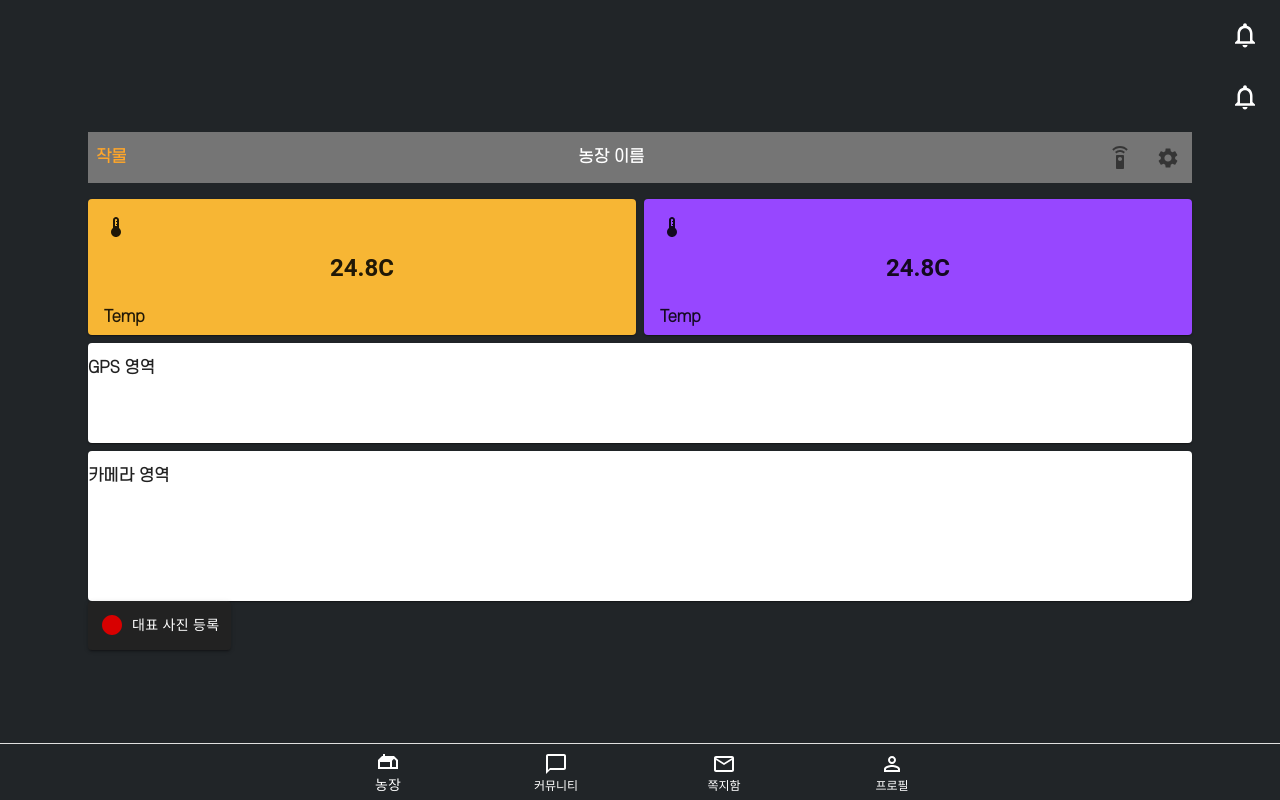
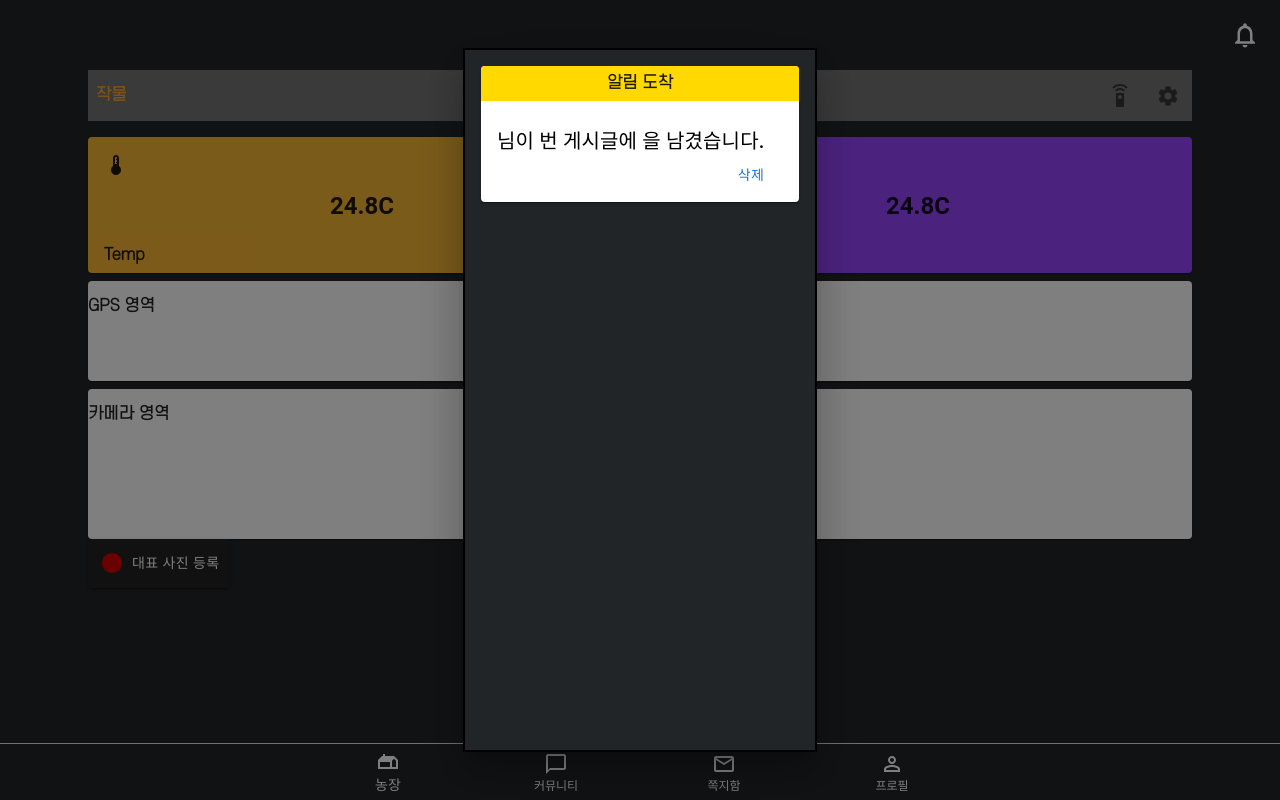
Before and after one commit to sfdjsh/PJT_Handfarm, a React (Create React App) app in the folder frontend/: page /myfarm in a window 1280 px wide. Both pictures are taken after a click on the button 1245 px from the left and 35 px from the top of the page. Built offline with nearby package versions, Linux system fonts and the light colour scheme; no server answers; what recoil-persist would draw is missing.

Commit message:
Feat: 알림전체보기, 읽음처리, 삭제 구현

```diff
--- /dev/null
+++ b/frontend/src/components/alarm/Alarm.css
@@ -0,0 +1,7 @@
+.read-alarm {
+  background-color: #757575;
+}
+
+.unread-alarm {
+  background-color: white;
+}
--- /dev/null
+++ b/frontend/src/components/alarm/AlarmDelete.jsx
@@ -0,0 +1,26 @@
+import React from "react";
+import { useState } from "react";
+import { BASE_URL } from "../../config";
+import axios from 'axios'
+
+const AlarmDelete = ({alarmId}) => {
+  const accessToken = localStorage.getItem('access_token')
+  if (alarmId !== 0) {
+    axios({
+      method: 'DELETE',
+      url: `${BASE_URL}/alarm/${alarmId}`,
+      headers : {
+        accessToken: accessToken
+      }
+      .then(alert('정말 삭제하시겠습니까?'))
+    })
+  }
+
+  return (
+    <>
+    </>
+  )
+}
+
+
+export default AlarmDelete;
--- /dev/null
+++ b/frontend/src/components/alarm/AlarmInfo.jsx
@@ -0,0 +1,72 @@
+import { Typography, Card, Box, Button, CardContent } from "@mui/material";
+import React, { useEffect, useState } from "react";
+import Alarm from "../../pages/api/Alarm";
+import AlarmDelete from "./AlarmDelete";
+import { styled } from "@mui/material/styles";
+import AlarmRead from "./AlarmRead"
+import "./Alarm.css"
+
+const CardContentNoPadding = styled(CardContent)(`
+  padding: 16;
+  &:last-child {
+    padding-bottom: 0;
+  }
+`);
+
+const AlarmInfo = () => {
+
+  const [alarms, setAlarms] = useState([{}]);
+  const [alarmType, setAlarmType] = useState("");
+  const [alarmId, setAlarmId] = useState(0)
+  const [readAlarmId, setReadAlarmId] = useState(0)
+
+  useEffect(() => {
+    async function AlarmList() {
+      const data = await Alarm();
+      setAlarms(data);
+    }
+    AlarmList();
+  }, []);
+
+  const changeWord = (type) => {
+    if (type === "comment") {
+      return <span style={{ color: "blue" }}>댓글</span>;
+    } else if (type === "reply") {
+      return <span style={{ color: "green" }}>답글</span>;
+    } else if (type === "like") {
+      return <span style={{ color: "red" }}>대댓글</span>;
+    }
+  };
+
+  return (
+    <div>
+      {alarms.map((alarm) => {
+        return (
+          <Card className={alarm.isRead===true? "read-alarm" : "unread-alarm"}
+          sx={{m:2}} key={alarm.idx}
+          onClick={() => {setReadAlarmId(alarm.idx)}}>
+            <Box sx={{ background: "#FFD900", p: 1 }} textAlign="center">
+              알림 도착
+            </Box>
+            <CardContentNoPadding>
+              {alarm.isRead===true? <span>(읽음)</span> : <></>}
+              <Typography variant="h6" sx={{ mt: 1, color: "black" }}>
+                {alarm.fromUserNickname}님이 {alarm.articeIdx}번 게시글에{" "}
+                {changeWord(alarm.noticeType)}을 남겼습니다.
+              </Typography>
+              <Box sx={{ display: "flex", justifyContent: "end", mb:1}}>
+                <Button onClick={() => {setAlarmId(alarm.idx)}
+              }>삭제</Button>
+                {/* <Button onClick={() => {<AlarmDelete alarmId={alarm.idx}/>}}>삭제</Button> */}
+              </Box>
+            </CardContentNoPadding>
+          </Card>
+        );
+      })}
+      <AlarmDelete alarmId={alarmId} />
+      <AlarmRead readId={readAlarmId}/>
+    </div>
+  );
+};
+
+export default AlarmInfo;
--- a/frontend/src/components/alarm/AlarmModal.jsx
+++ b/frontend/src/components/alarm/AlarmModal.jsx
@@ -1,16 +1,18 @@
 import React from "react";
+import AlarmInfo from "./AlarmInfo";
+import { Box, Modal, Button } from "@mui/material";
+import NotificationsNoneIcon from '@mui/icons-material/NotificationsNone';
 
 const style = {
-  position: 'absolute',
-  top: '50%',
-  left: '50%',
-  transform: 'translate(-50%, -50%)',
-  width: 250,
-  height: 500,
-  bgcolor: '#212528',
-  border: '2px solid #000',
+  position: "absolute",
+  top: "50%",
+  left: "50%",
+  transform: "translate(-50%, -50%)",
+  width: 350,
+  height: 700,
+  bgcolor: "#212528",
+  border: "2px solid #000",
   boxShadow: 24,
-  p: 4,
 };
 
 const AlarmModal = () => {
@@ -20,6 +22,10 @@ const AlarmModal = () => {
 
   return (
     <>
+      <NotificationsNoneIcon
+        sx={{ fontSize: "30px" }}
+        onClick={handleOpen}
+      />
       <Modal
         open={open}
         onClose={handleClose}
@@ -27,11 +33,11 @@ const AlarmModal = () => {
         aria-describedby="modal-modal-description"
       >
         <Box sx={style}>
-          <div>ㅇㅋ</div>
+          <AlarmInfo />
         </Box>
       </Modal>
     </>
-  )
-}
+  );
+};
 
-export default AlarmModal
+export default AlarmModal;
--- /dev/null
+++ b/frontend/src/components/alarm/AlarmRead.jsx
@@ -0,0 +1,23 @@
+import React from "react";
+import { useState } from "react";
+import { BASE_URL } from "../../config";
+import axios from 'axios'
+
+const AlarmDelete = ({readId}) => {
+  const accessToken = localStorage.getItem('access_token')
+  if (readId !== 0) {
+    axios({
+      method: 'POST',
+      url: `${BASE_URL}/alarm/${readId}`,
+      headers : {
+        accessToken: accessToken
+      }
+    })
+      .then(response => {
+        console.log(response.data)
+      })
+  }
+}
+
+
+export default AlarmDelete;
--- a/frontend/src/components/common/Header.jsx
+++ b/frontend/src/components/common/Header.jsx
@@ -4,8 +4,7 @@ import NotificationsIcon from '@mui/icons-material/NotificationsNone';
 import axios from 'axios';
 import { BASE_URL } from '../../config';
 import { useState } from 'react';
-// import AlarmCount from '../../pages/api/AlarmCount'
-
+import AlarmModal from '../alarm/AlarmModal'
 
 export const Header = () => {
   const location = window.location.pathname
@@ -34,7 +33,7 @@ export const Header = () => {
         <Box sx={{ display: "flex", justifyContent:"end", alignItems: "center", mt:1, mr:1 }}>
           <IconButton size='large' color='inherit'>
             <Badge badgeContent={alarmCount} color="error">
-              <NotificationsIcon sx={{ fontSize: "30px" }}/>
+              < AlarmModal />
             </Badge>
           </IconButton>
         </Box>
--- a/frontend/src/pages/api/Alarm.js
+++ b/frontend/src/pages/api/Alarm.js
@@ -1,20 +1,16 @@
-// import { BASE_URL } from "../../config";
-// import axios from 'axios'
+import { BASE_URL } from "../../config";
+import axios from "axios";
 
-// export const Alarm = () => {
-//   const accessToken = localStorage.getItem('access_token')
+export async function Alarm() {
+  const accessToken = localStorage.getItem("access_token");
+  const alarmAxios = await axios({
+    method: "GET",
+    url: `${BASE_URL}/alarm`,
+    headers: {
+      accessToken: accessToken,
+    }
+  })
+  return alarmAxios.data.noticeList
+};
 
-//   axios({
-//     method: "GET",
-//     url: `${BASE_URL}/alarm`,
-//     headers: {
-//       Authorization: accessToken
-//     }
-//   })
-//     .then(response => {
-//       console.log(response.data)
-//     })
-
-// }
-
-// export default Alarm
+export default Alarm;
--- a/frontend/src/pages/myFarm/MyFarm.jsx
+++ b/frontend/src/pages/myFarm/MyFarm.jsx
@@ -37,7 +37,6 @@ const MyFarm = () => {
 
   return (
     <>
-      <Header />
       <Container sx={{ mt: 1, width: "90%" }}>
         {/* 농장 이름 */}
         <Grid
```
